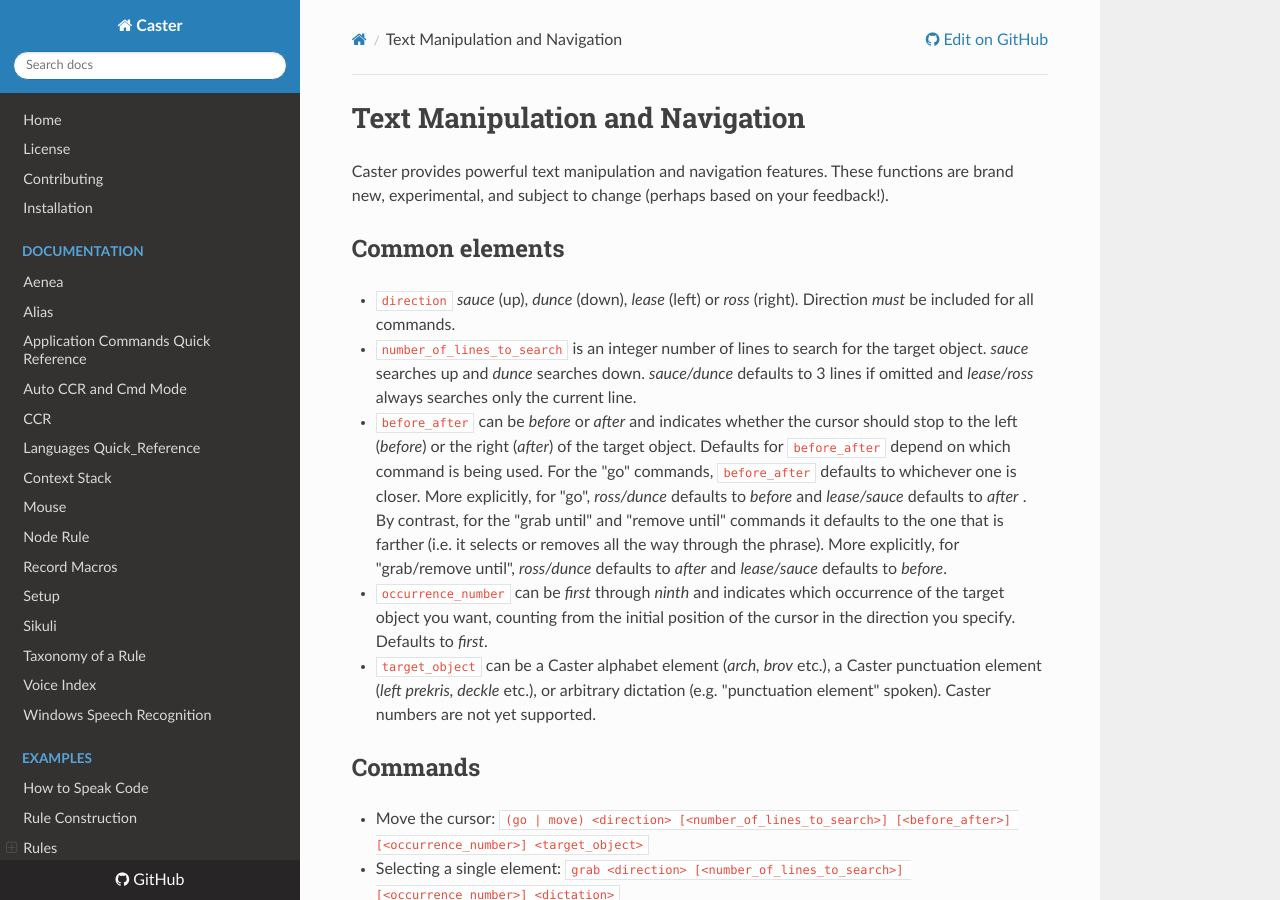
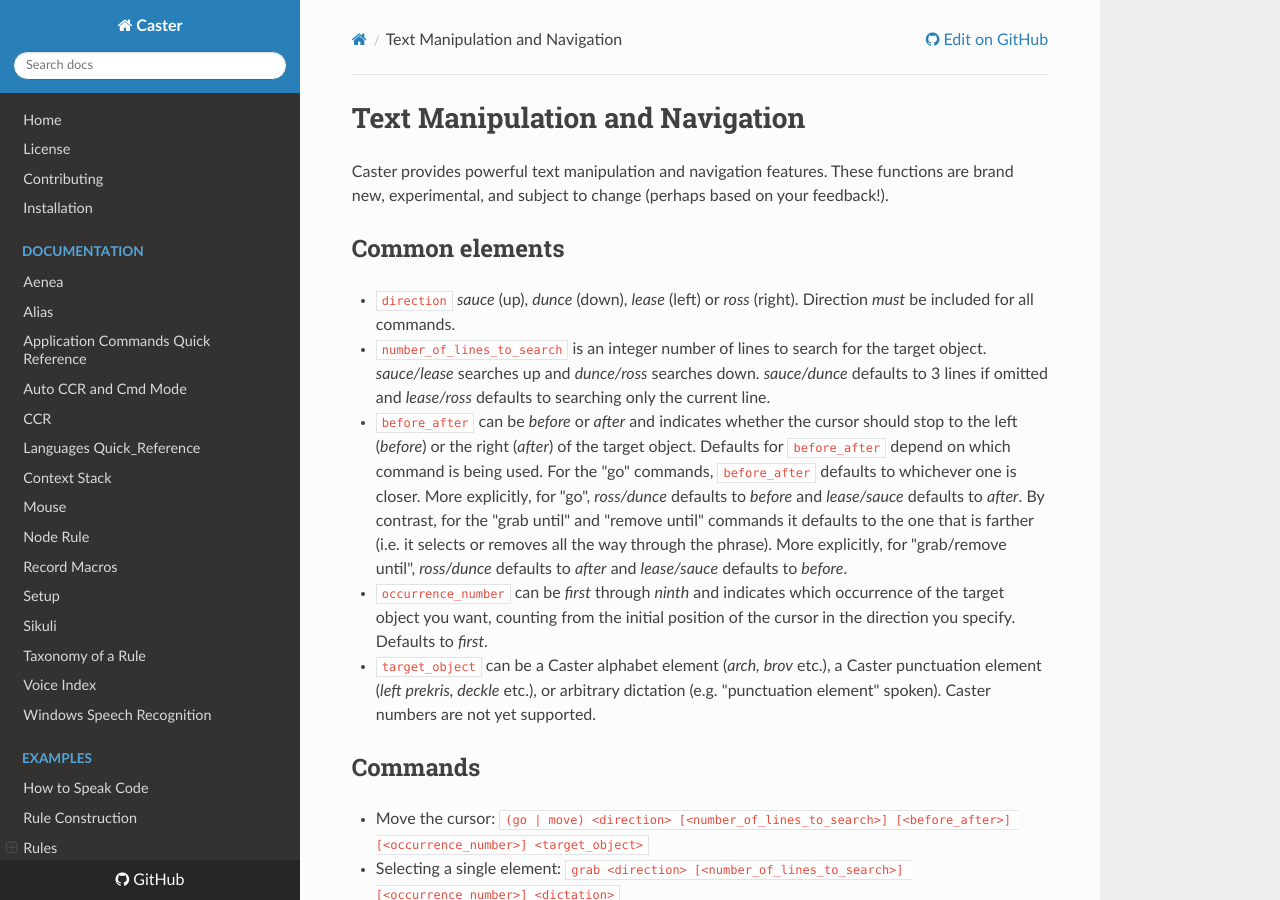
Before and after one commit to dictation-toolbox/Caster, an MkDocs documentation site: the page built from castervoice/doc/readthedocs/Text_Manipulation.md, in a window 1280 px wide and 900 px high. Built offline with MkDocs 1.6.1, drawn with Linux system fonts in a browser that asks for light colours; nearby versions of some CDN libraries; comment, search, counter and statistics services are not loaded.

Commit message:
tweak docs

```diff
--- a/castervoice/doc/readthedocs/Text_Manipulation.md
+++ b/castervoice/doc/readthedocs/Text_Manipulation.md
@@ -5,8 +5,8 @@ Caster provides powerful text manipulation and navigation features. These functi
 ## Common elements
 
 - `direction` _sauce_ (up), _dunce_ (down), _lease_ (left) or _ross_ (right). Direction _must_ be included for all commands.
-- `number_of_lines_to_search` is an integer number of lines to search for the target object. _sauce_ searches up and _dunce_ searches down. _sauce/dunce_ defaults to 3 lines if omitted and _lease/ross_ always searches only the current line.
-- `before_after` can be _before_ or _after_ and indicates whether the cursor should stop to the left (_before_) or the right (_after_) of the target object. Defaults for `before_after` depend on which command is being used. For the "go" commands, `before_after` defaults to whichever one is closer. More explicitly, for "go", _ross/dunce_ defaults to _before_ and _lease/sauce_ defaults to _after_ .  By contrast, for the "grab until" and "remove until" commands it defaults to the one that is farther (i.e. it selects or removes all the way through the phrase). More explicitly, for "grab/remove until", _ross/dunce_ defaults to _after_ and _lease/sauce_ defaults to _before_.
+- `number_of_lines_to_search` is an integer number of lines to search for the target object. _sauce/lease_ searches up and _dunce/ross_ searches down. _sauce/dunce_ defaults to 3 lines if omitted and _lease/ross_ defaults to searching only the current line.
+- `before_after` can be _before_ or _after_ and indicates whether the cursor should stop to the left (_before_) or the right (_after_) of the target object. Defaults for `before_after` depend on which command is being used. For the "go" commands, `before_after` defaults to whichever one is closer. More explicitly, for "go", _ross/dunce_ defaults to _before_ and _lease/sauce_ defaults to _after_.  By contrast, for the "grab until" and "remove until" commands it defaults to the one that is farther (i.e. it selects or removes all the way through the phrase). More explicitly, for "grab/remove until", _ross/dunce_ defaults to _after_ and _lease/sauce_ defaults to _before_.
 - `occurrence_number` can be _first_ through _ninth_ and indicates which occurrence of the target object you want, counting from the initial position of the cursor in the direction you specify. Defaults to _first_.
 - `target_object` can be a Caster alphabet element (_arch, brov_ etc.), a Caster punctuation element (_left prekris, deckle_ etc.), or arbitrary dictation (e.g. "punctuation element" spoken). Caster numbers are not yet supported.
 
```
